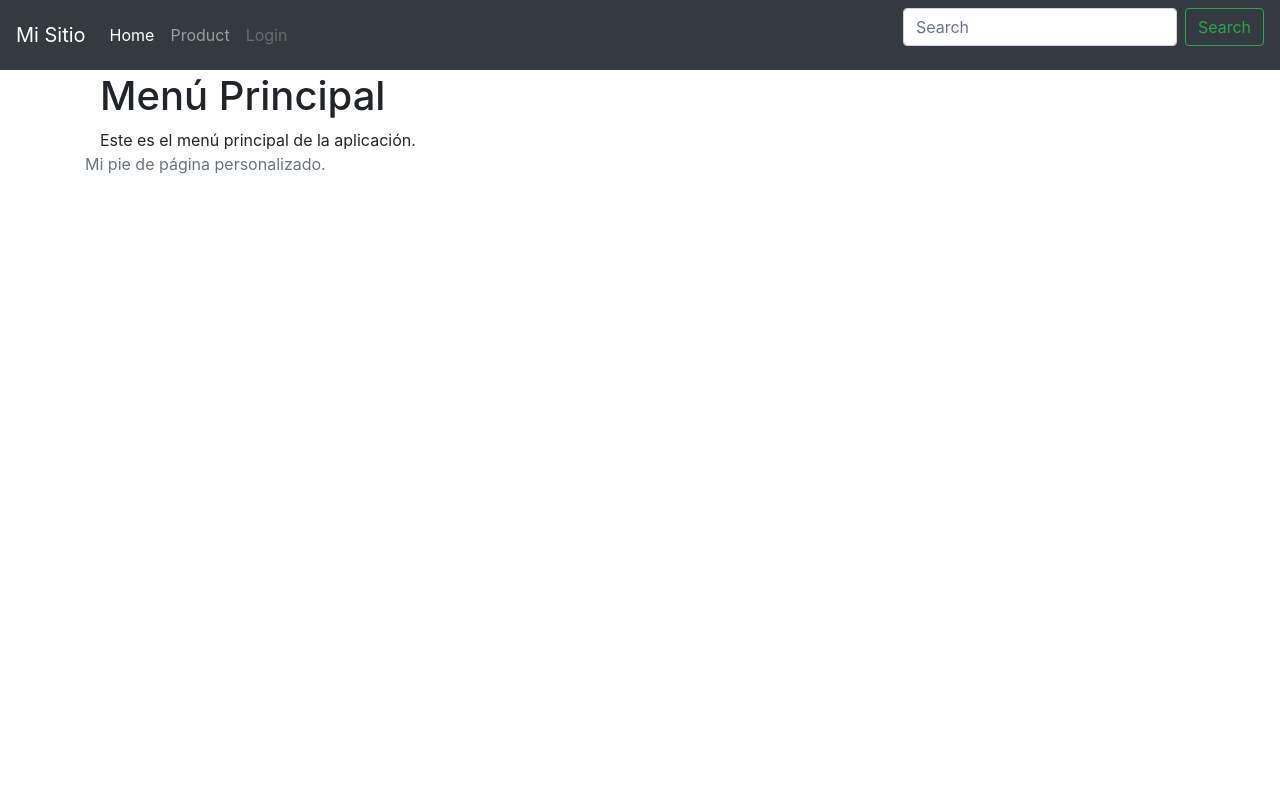
After one commit to bgionel/mvc2, a PHP site: page / in a window 1280 px wide. The commit adds this page. Run offline with PHP 8.4, Linux system fonts and the light colour scheme.

Commit message:
modificacion

```diff
--- a/app/controllers/HomeController.php
+++ b/app/controllers/HomeController.php
@@ -3,18 +3,19 @@
 
         function __construct()
         {
-            echo "<br>Constructor clase PRODUCTCONTROLLER";
+            echo "<br>Constructor clase HOMECONTROLLER";
 
         }// fin constructor
 
         //todos los controladores por defecto tiene que tener un metodo index
         function index(){
-            echo "<br>Dentro index PRODUCTCONTROLLER";
+            echo "<br>Dentro index HOMECONTROLLER";
+            require "../app/views/home.php";
             // metodo home de Controller de mvc00
         } //fin del metodo index
 
-        function show(){
-            echo "<br>Dentro de show de PRODUCTCONTROLLER";
+        function home(){
+            echo "<br>Dentro de show de HOMECONTROLLER";
         } //fin del metodo show
 
     } //fin clase
--- a/app/controllers/LoginController.php
+++ b/app/controllers/LoginController.php
@@ -3,18 +3,18 @@
 
         function __construct()
         {
-            echo "<br>Constructor clase PRODUCTCONTROLLER";
+            echo "<br>Constructor clase LOGINCONTROLLER";
 
         }// fin constructor
 
         //todos los controladores por defecto tiene que tener un metodo index
         function index(){
-            echo "<br>Dentro index PRODUCTCONTROLLER";
+            echo "<br>Dentro index LOGINCONTROLLER";
             // metodo home de Controller de mvc00
         } //fin del metodo index
 
         function show(){
-            echo "<br>Dentro de show de PRODUCTCONTROLLER";
+            echo "<br>Dentro de show de LOGINCONTROLLER";
         } //fin del metodo show
 
     } //fin clase
--- /dev/null
+++ b/app/views/footer.php
@@ -0,0 +1,5 @@
+<footer class="footer">
+      <div class="container">
+        <span class="text-muted">Mi pie de página personalizado.</span>
+      </div>
+</footer>
--- /dev/null
+++ b/app/views/header.php
@@ -0,0 +1,26 @@
+<header>
+      <!-- Fixed navbar -->
+      <nav class="navbar navbar-expand-md navbar-dark fixed-top bg-dark">
+        <a class="navbar-brand" href="#">Mi Sitio</a>
+        <button class="navbar-toggler" type="button" data-toggle="collapse" data-target="#navbarCollapse" aria-controls="navbarCollapse" aria-expanded="false" aria-label="Toggle navigation">
+          <span class="navbar-toggler-icon"></span>
+        </button>
+        <div class="collapse navbar-collapse" id="navbarCollapse">
+          <ul class="navbar-nav mr-auto">
+            <li class="nav-item active">
+              <a class="nav-link" href="../app/views/home">Home <span class="sr-only">(current)</span></a>
+            </li>
+            <li class="nav-item">
+              <a class="nav-link" href="../views/product">Product</a>
+            </li>
+            <li class="nav-item">
+              <a class="nav-link disabled" href="#">Login</a>
+            </li>
+          </ul>
+          <form class="form-inline mt-2 mt-md-0">
+            <input class="form-control mr-sm-2" type="text" placeholder="Search" aria-label="Search">
+            <button class="btn btn-outline-success my-2 my-sm-0" type="submit">Search</button>
+          </form>
+        </div>
+      </nav>
+    </header>
--- /dev/null
+++ b/app/views/home.php
@@ -0,0 +1,31 @@
+<!doctype html>
+<html lang="en">
+  <head>
+    <meta charset="utf-8">
+    <meta name="viewport" content="width=device-width, initial-scale=1, shrink-to-fit=no">
+    <meta name="description" content="">
+    <meta name="author" content="">
+    <link rel="icon" href="/docs/4.0/assets/img/favicons/favicon.ico">
+
+    <title>Sticky Footer Navbar Template for Bootstrap</title>
+
+    <link rel="canonical" href="https://getbootstrap.com/docs/4.0/examples/sticky-footer-navbar/">
+
+    <!-- Bootstrap core CSS -->
+    <link rel="stylesheet" href="https://cdn.jsdelivr.net/npm/bootstrap@4.0.0/dist/css/bootstrap.min.css" integrity="sha384-Gn5384xqQ1aoWXA+058RXPxPg6fy4IWvTNh0E263XmFcJlSAwiGgFAW/dAiS6JXm" crossorigin="anonymous">
+
+    <!-- Custom styles for this template -->
+    <link href="sticky-footer-navbar.css" rel="stylesheet">
+  </head>
+
+  <body>
+    <?php require "../app/views/header.php"?>
+    <div class="container">
+        <div class="col-12">
+            <h1>Menú Principal</h1>
+            Este es el menú principal de la aplicación.
+        </div>
+    </div>
+    <?php require "../app/views/footer.php"?>
+  </body>
+</html>
--- a/core/App.php
+++ b/core/App.php
@@ -14,6 +14,7 @@
             else{
                 $url = "home";
             }
+
             //  /product/show/5 -> product : recurso  ; show: accion ; 5: parametro
             $arguments = explode('/', trim($url,'/'));
 
@@ -32,10 +33,11 @@
             }
 
             //voy a cargar el controlador. ProductController.php
-            $file = "app/controllers/$controllerName" . "php";
+            $file = "../app/controllers/$controllerName" . ".php";
 
             //verificar que un fichero existe
             if(file_exists($file)){
+
                 require_once $file; //importo el fichero si existe
             }
             else{
--- a/views/home.php
+++ b/views/product.php
@@ -15,7 +15,7 @@
         <tr>
             <td>Identificador <?= $item[0] ?></td>
             <td>Descripcion <?= $item[1] ?></td>
-            <td><a href="?method=show&&id=<?= $item[0]?>">Ver detalle</td>
+            <td><a href="show?id=<?= $item[0]?>">Ver detalle</td>
         </tr>
         <?php endforeach; ?>
     </table>
```
Also changed, not shown: app/controllers/ProductController.php (+11 -3 lines).
